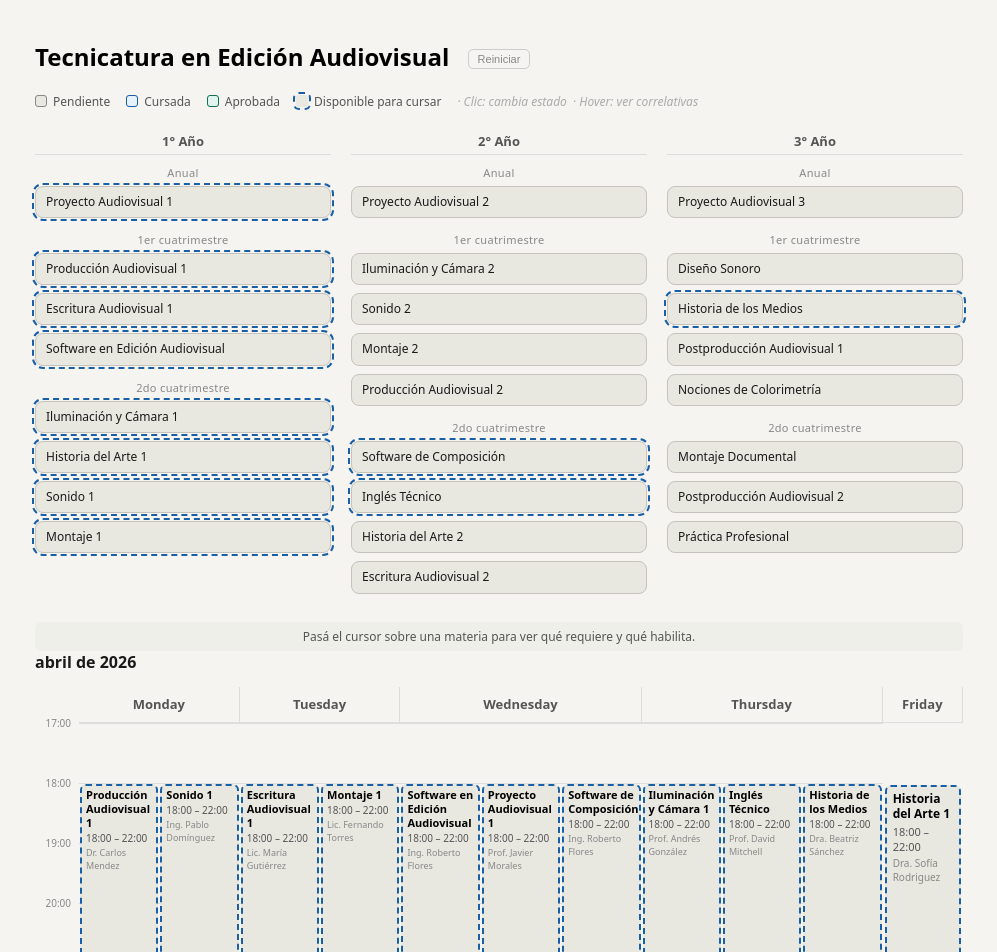
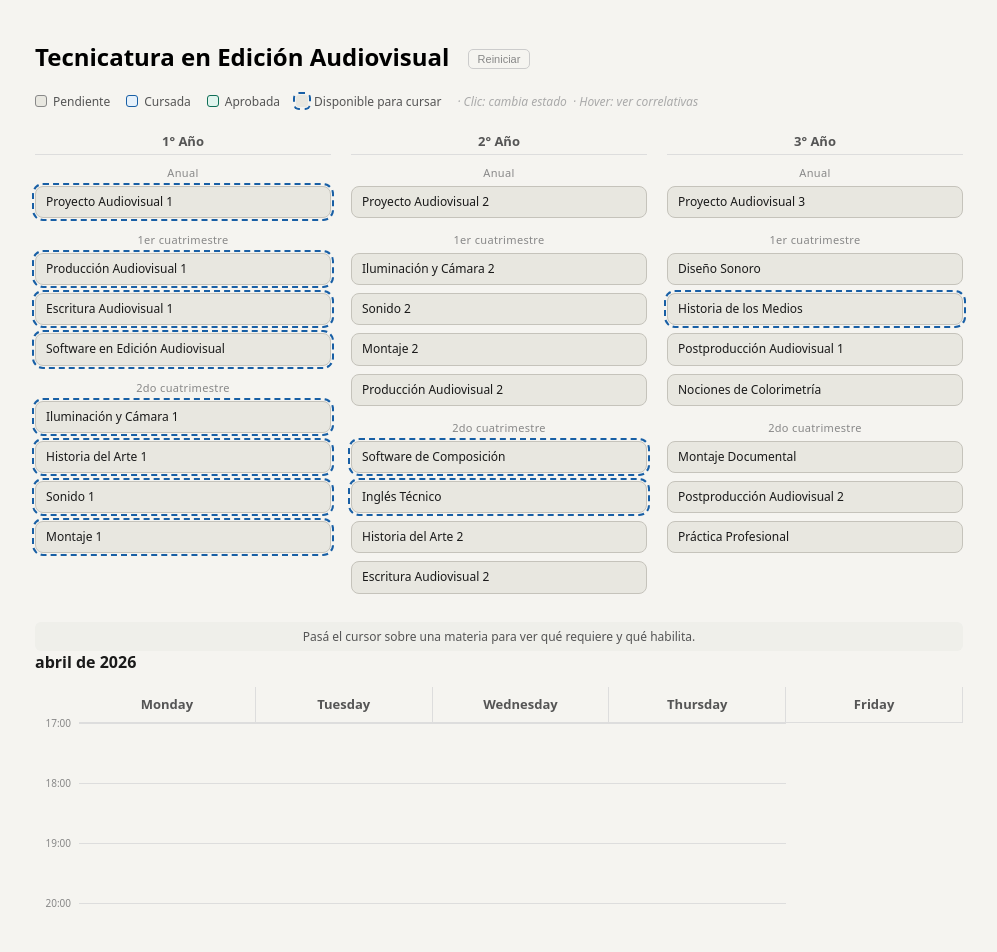
Before and after one commit to nitricx/OrganizadorCursada, an Angular app: page / in a window 1280 px wide. Shown: the top 952 px of the page, without its empty margins (141-1138 px from the left). Built offline with nearby package versions, Linux system fonts and the light colour scheme.

Commit message:
feat: update course filtering to include only 'coursing' status for requirements check

```diff
--- a/src/app/components/calendar/calendar.ts
+++ b/src/app/components/calendar/calendar.ts
@@ -31,7 +31,7 @@ export class Calendar {
       map.set(entry.day, []);
     }
     courses
-      .filter((c) => c.status === 'pending' && this.courseService.areAllRequirementsMet(c))
+      .filter((c) => c.status === 'coursing' && this.courseService.areAllRequirementsMet(c))
       .forEach((c) => {
         // Use the first lesson's day
         const day = c.lessons[0]?.day;
```
